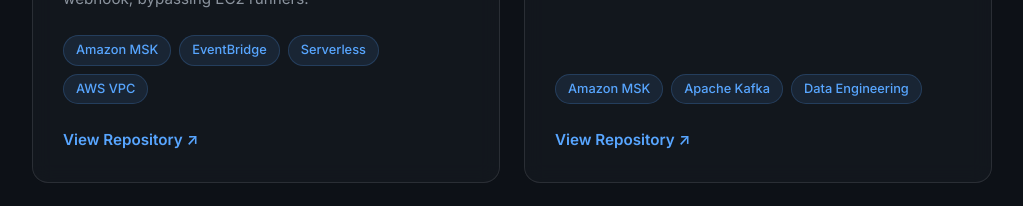
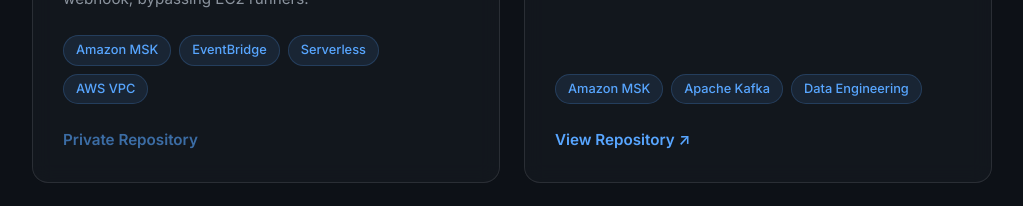
Before and after one commit to KrishnaaCloud/KrishnaaCloud.github.io, a React (Vite) app: page / in a window 1280 px wide. Shown: the part 800-1006 px from the top of the page, without its empty margins (128-1151 px from the left). Built offline with nearby package versions, Linux system fonts and the light colour scheme.

Commit message:
Revert broken github link for private project

```diff
--- a/src/App.jsx
+++ b/src/App.jsx
@@ -6,7 +6,7 @@
     {
       name: "MSK to EventBridge Webhook Pipeline",
       description: "Architected a serverless pipeline using AWS EventBridge Pipes to natively push real-time data from a private Amazon MSK cluster to an external Supabase webhook, bypassing EC2 runners.",
-      link: "https://github.com/KrishnaaCloud/MSK-to-EventBridge-Webhook-Pipeline",
+      link: "#",
       tags: ["Amazon MSK", "EventBridge", "Serverless", "AWS VPC"]
     },
     {
```
